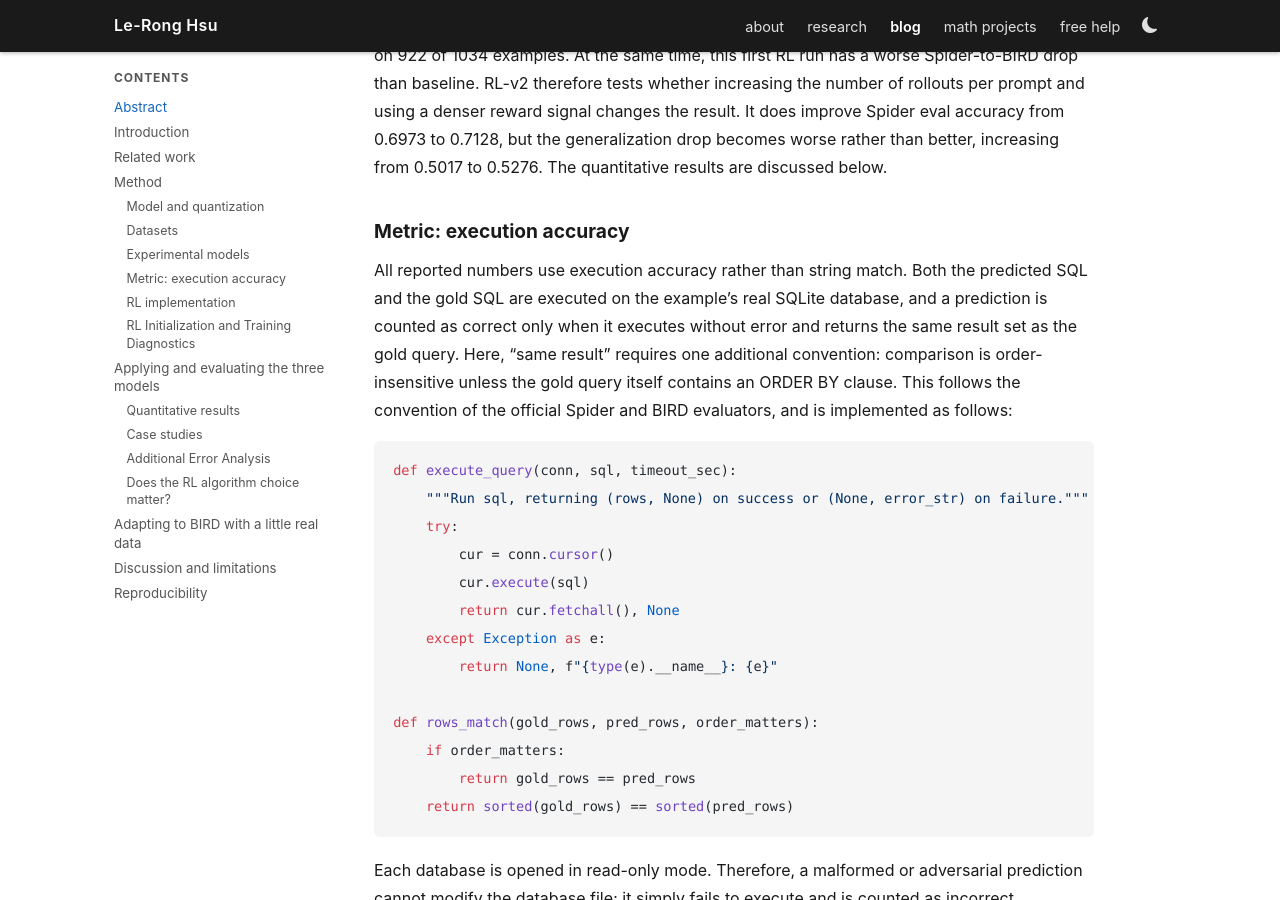
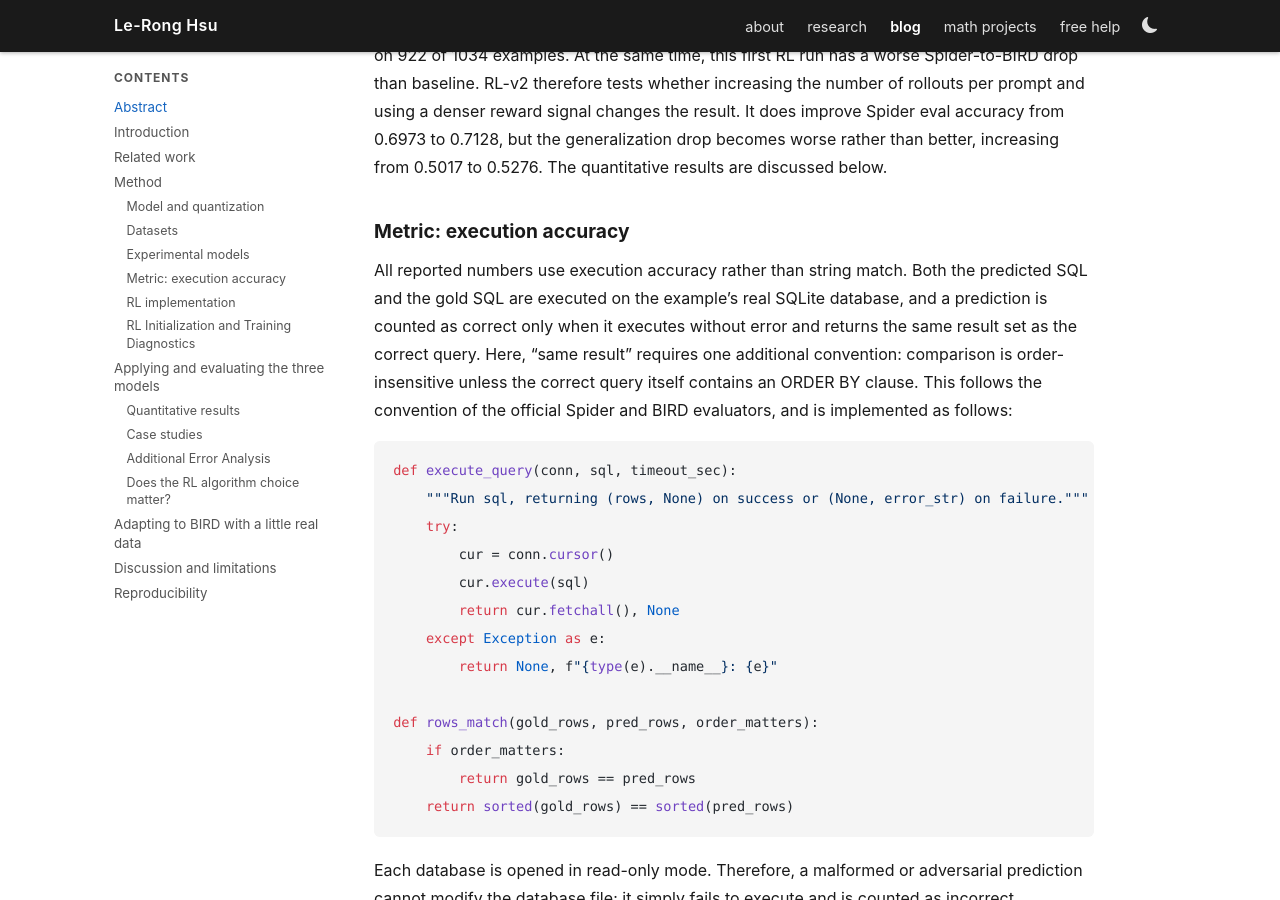
Before and after one commit to levi-hsu/levi-hsu.github.io, a Jekyll site: the page built from _posts/2026-08-13-text-to-sql.md, in a window 1280 px wide and 900 px high, scrolled down 4146 px. Built offline with Jekyll 4.4.1, drawn with Linux system fonts in a browser that asks for light colours; some of the changed text lies outside the part shown.

Commit message:
20260816-1

````diff
--- a/_posts/2026-08-13-text-to-sql.md
+++ b/_posts/2026-08-13-text-to-sql.md
@@ -82,7 +82,7 @@
 
 ### Metric: execution accuracy
 
-All reported numbers use execution accuracy rather than string match. Both the predicted SQL and the gold SQL are executed on the example's real SQLite database, and a prediction is counted as correct only when it executes without error and returns the same result set as the gold query. Here, "same result" requires one additional convention: comparison is order-insensitive unless the gold query itself contains an ORDER BY clause. This follows the convention of the official Spider and BIRD evaluators, and is implemented as follows:
+All reported numbers use execution accuracy rather than string match. Both the predicted SQL and the gold SQL are executed on the example's real SQLite database, and a prediction is counted as correct only when it executes without error and returns the same result set as the correct query. Here, "same result" requires one additional convention: comparison is order-insensitive unless the correct query itself contains an ORDER BY clause. This follows the convention of the official Spider and BIRD evaluators, and is implemented as follows:
 
 ```python
 def execute_query(conn, sql, timeout_sec):
@@ -249,17 +249,17 @@
 WHERE T2.virtual = 'Y' AND T1.avgscrmath > 400;
 ```
 
-There are two compounding errors. First, `schools` uses `CDSCode` as its join key rather than `cds`. The prediction assumes that a foreign-key column has the same name in both tables, a pattern that appears frequently in Spider's synthetic schemas but fails here, so the query does not execute and returns `no such column: T2.cds`. Second, even ignoring the execution error, the *logic* is inverted: the gold query filters `Virtual = 'F'` for "exclusively virtual" schools, while the prediction uses `virtual = 'Y'`, which has the wrong polarity for BIRD's specific flag encoding. These errors reflect schema and value conventions that differ from those emphasized by the Spider training data. This example shows why learning to correct errors characteristic of Spider does not necessarily transfer to the schema and value conventions found in BIRD.
+There are two compounding errors. First, `schools` uses `CDSCode` as its join key rather than `cds`. The prediction assumes that a foreign-key column has the same name in both tables, a pattern that appears frequently in Spider's synthetic schemas but fails here, so the query does not execute and returns `no such column: T2.cds`. Second, even ignoring the execution error, the *logic* is inverted: the correct query filters `Virtual = 'F'` for "exclusively virtual" schools, while the prediction uses `virtual = 'Y'`, which has the wrong polarity for BIRD's specific flag encoding. These errors reflect schema and value conventions that differ from those emphasized by the Spider training data. This example shows why learning to correct errors characteristic of Spider does not necessarily transfer to the schema and value conventions found in BIRD.
 
 ### Additional Error Analysis
 
 The three case studies above illustrate schema linking, syntax errors, and out-of-distribution generalization failures. The complete per-category examples are available in `runs/blog_artifacts/*_gallery.md`, with one file for each model and dataset, and can be regenerated using `scripts/run_blog_artifacts.sh`. Here, we present four additional examples from SFT on Spider eval (`sft_spider_eval_gallery.md`) to illustrate the remaining error categories.
 
-**Value grounding.** For the question "What is the average, minimum, and maximum age for all French singers?", the gold query uses `country = 'France'`, while SFT predicts `Country = "French"`. The selected column and aggregate functions are correct, but the literal value is wrong: the model follows the adjective used in the question instead of the value stored in the database. The query executes successfully but returns `None, None, None`, so the error cannot be detected from execution failure alone.
+**Value grounding.** For the question "What is the average, minimum, and maximum age for all French singers?", the correct query uses `country = 'France'`, while SFT predicts `Country = "French"`. The selected column and aggregate functions are correct, but the literal value is wrong: the model follows the adjective used in the question instead of the value stored in the database. The query executes successfully but returns `None, None, None`, so the error cannot be detected from execution failure alone.
 
-**Aggregation semantics.** For the question "What is the maximum capacity and the average of all stadiums?", the `stadium` table contains a column named `Average` whose values are already stored in the database. The gold query is therefore `SELECT max(capacity), average FROM stadium`. SFT instead interprets *average* as an aggregation operation and computes `avg(capacity)`, returning `52500, 10621.67` instead of the gold result `52500, 730`. The aggregation operation itself is valid, but the model assigns the wrong semantic meaning to the word *average* in this schema.
+**Aggregation semantics.** For the question "What is the maximum capacity and the average of all stadiums?", the `stadium` table contains a column named `Average` whose values are already stored in the database. The correct query is therefore `SELECT max(capacity), average FROM stadium`. SFT instead interprets *average* as an aggregation operation and computes `avg(capacity)`, returning `52500, 10621.67` instead of the gold result `52500, 730`. The aggregation operation itself is valid, but the model assigns the wrong semantic meaning to the word *average* in this schema.
 
-**Subquery reasoning.** For the question "How many cars have a larger accelerate than the car with the largest horsepower?", the gold query first uses a subquery to identify the `accelerate` value of the car with the largest horsepower, and then compares the other cars against this value. SFT instead compares `accelerate` directly with `max(horsepower)`. As a result, it compares quantities from two different attributes. The SQL is still executable, but it returns `0` instead of the gold answer `39`.
+**Subquery reasoning.** For the question "How many cars have a larger accelerate than the car with the largest horsepower?", the correct query first uses a subquery to identify the `accelerate` value of the car with the largest horsepower, and then compares the other cars against this value. SFT instead compares `accelerate` directly with `max(horsepower)`. As a result, it compares quantities from two different attributes. The SQL is still executable, but it returns `0` instead of the gold answer `39`.
 
 **Schema hallucination.** For the question "Show the name and the release year of the song by the youngest singer.", SFT joins `singer` with a table named `song`. However, this table does not exist in the database; the song-related attributes are stored directly in `singer`. SQLite therefore returns `no such table: song`. This example shows a table-level schema hallucination rather than the more common case of predicting a nonexistent column.
 
````
